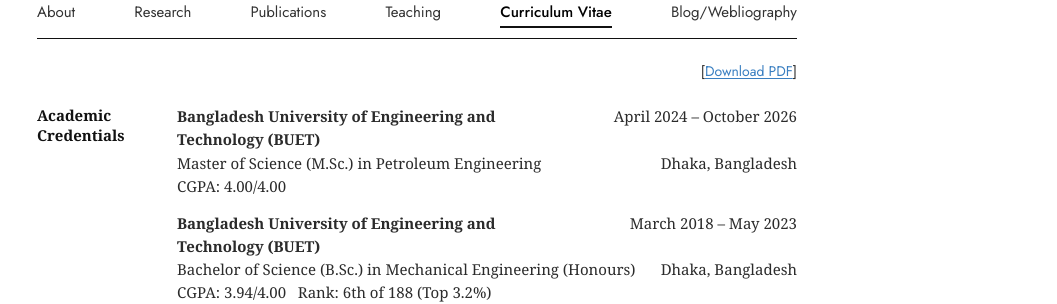
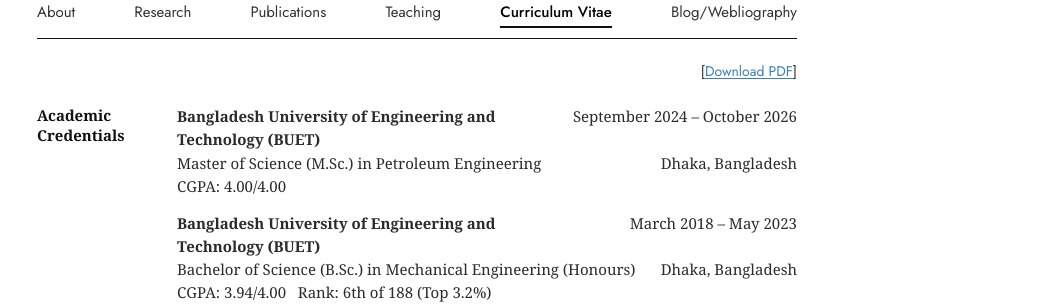
Before and after one commit to niloydebme/webpage, a Jekyll site: the page built from _pages/cv.html, in a window 1280 px wide and 900 px high. Shown: the part 266-570 px from the top of the window, without its empty margins (223-1280 px from the left). Built offline with Jekyll 4.4.1, drawn with Linux system fonts in a browser that asks for light colours; some web fonts are replaced.

Commit message:
CV: M.Sc. start date

```diff
--- a/_pages/cv.html
+++ b/_pages/cv.html
@@ -15,7 +15,7 @@ author_profile: true
   <h2>Academic Credentials</h2>
   <div class="cvs-body">
     <div class="entry">
-      <div class="row"><strong>Bangladesh University of Engineering and Technology (BUET)</strong><span>April 2024 – October 2026</span></div>
+      <div class="row"><strong>Bangladesh University of Engineering and Technology (BUET)</strong><span>September 2024 – October 2026</span></div>
       <div class="row"><span>Master of Science (M.Sc.) in Petroleum Engineering</span><span>Dhaka, Bangladesh</span></div>
       <div>CGPA: 4.00/4.00</div>
     </div>
```
